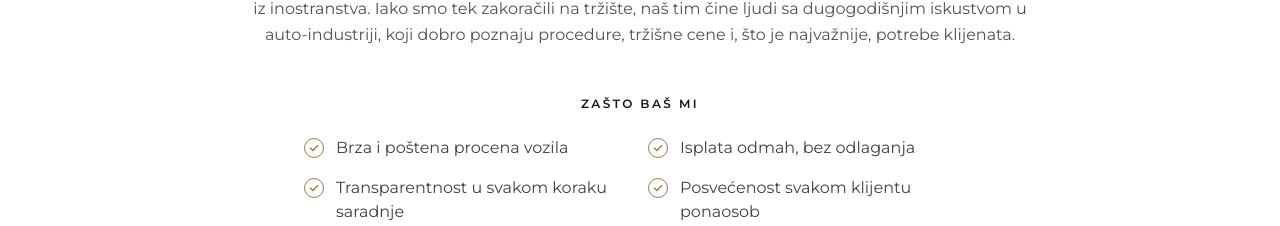
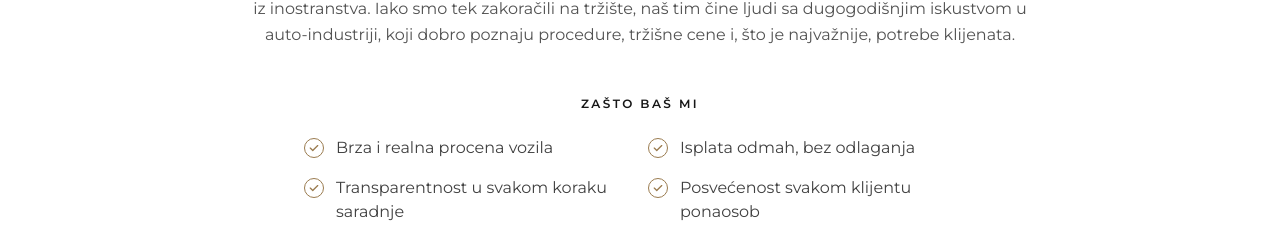
Before and after one commit to aleksandarz/ammotors, a Next.js app: page / in a window 1280 px wide. Shown: the part 1152-1378 px from the top of the page. Built offline with nearby package versions, Linux system fonts and the light colour scheme.

Commit message:
Change "Brza i postena procena vozila" to "Brza i realna procena vozila"

```diff
--- a/src/components/AboutSection.tsx
+++ b/src/components/AboutSection.tsx
@@ -4,7 +4,7 @@ import { FaCheck } from "react-icons/fa6";
 import { useInView } from "@/hooks/useInView";
 
 const reasons = [
-  "Brza i poštena procena vozila",
+  "Brza i realna procena vozila",
   "Isplata odmah, bez odlaganja",
   "Transparentnost u svakom koraku saradnje",
   "Posvećenost svakom klijentu ponaosob",
```
